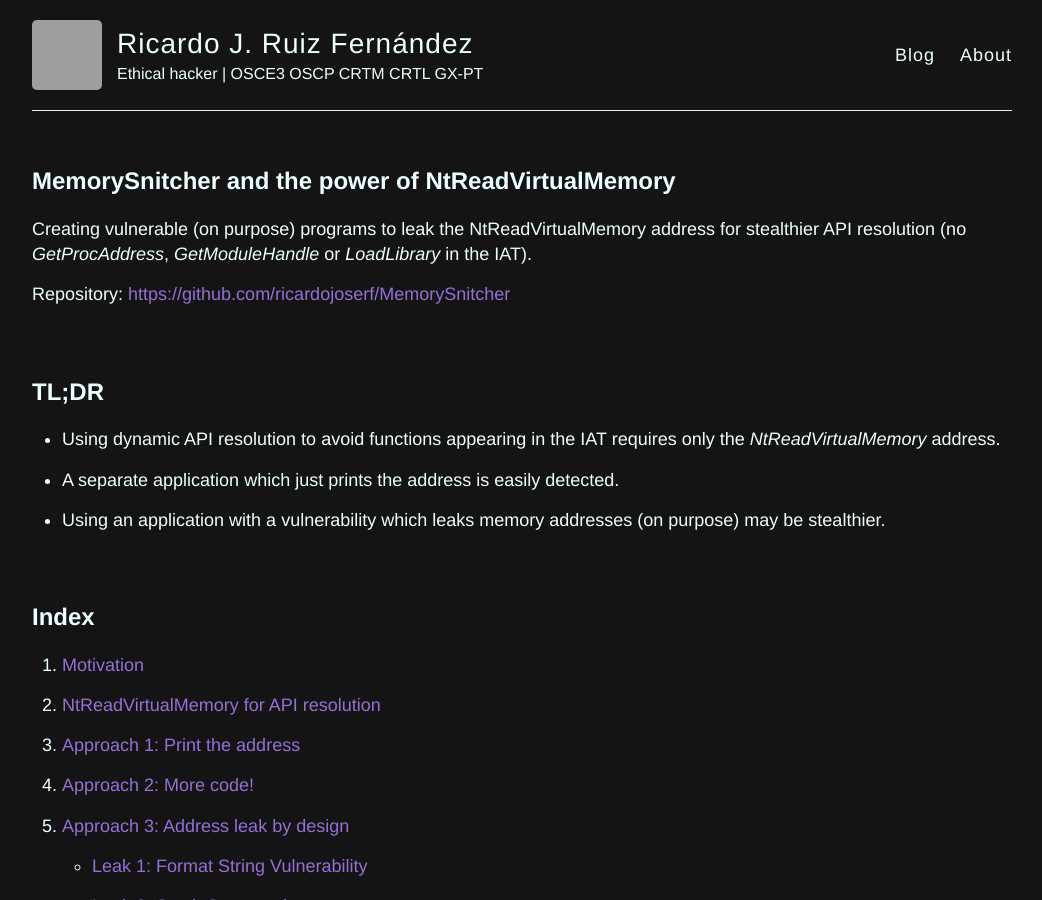
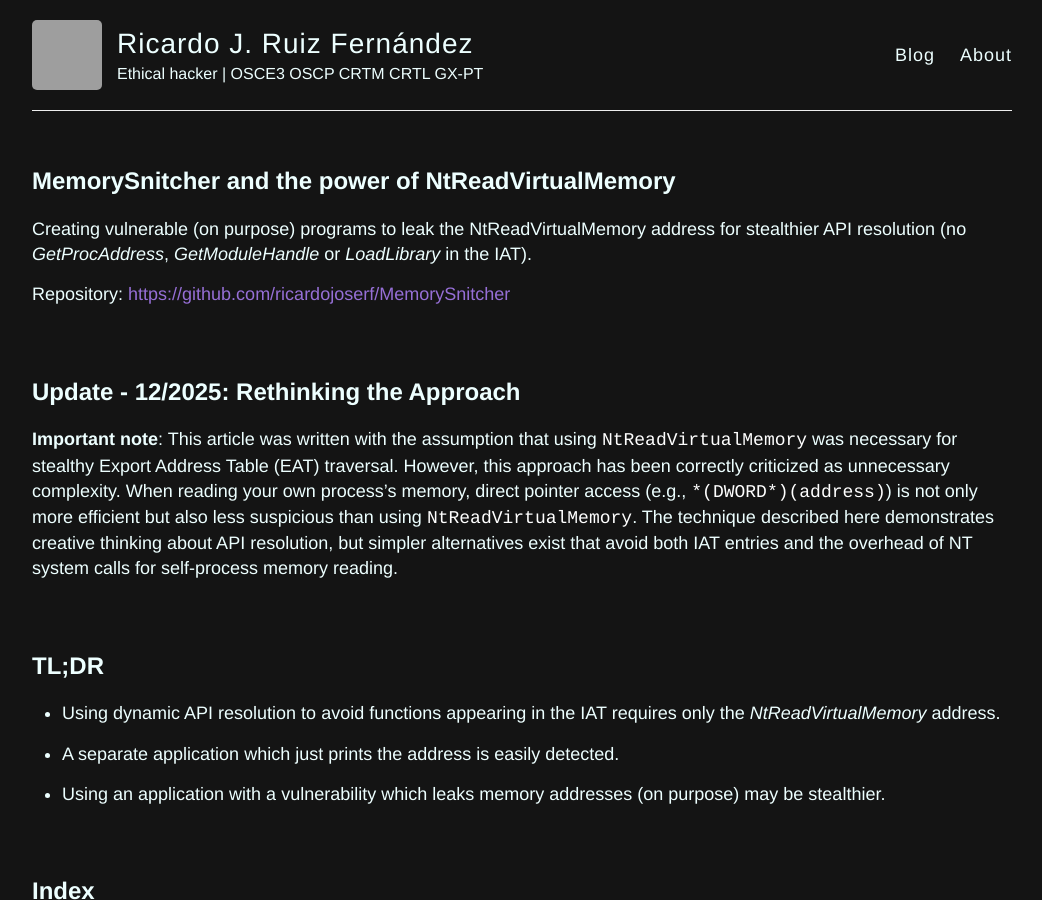
Before and after one commit to ricardojoserf/ricardojoserf.github.io, a Jekyll site: the page built from _posts/2025-7-7-memorysnitcher.md, in a window 1280 px wide and 900 px high. Shown: the whole window, without its empty margins (118-1160 px from the left). Built offline with Jekyll 4.4.1, drawn with Linux system fonts in a browser that asks for light colours; grey boxes are pictures that could not be loaded.

Commit message:
Update 2025-7-7-memorysnitcher.md

```diff
--- a/_posts/2025-7-7-memorysnitcher.md
+++ b/_posts/2025-7-7-memorysnitcher.md
@@ -10,6 +10,13 @@ Creating vulnerable (on purpose) programs to leak the NtReadVirtualMemory addres
 
 
 Repository: [https://github.com/ricardojoserf/MemorySnitcher](https://github.com/ricardojoserf/MemorySnitcher)
+
+<br>
+
+## Update - 12/2025: Rethinking the Approach
+
+**Important note**: This article was written with the assumption that using `NtReadVirtualMemory` was necessary for stealthy Export Address Table (EAT) traversal. However, this approach has been correctly criticized as unnecessary complexity. When reading your own process's memory, direct pointer access (e.g., `*(DWORD*)(address)`) is not only more efficient but also less suspicious than using `NtReadVirtualMemory`. The technique described here demonstrates creative thinking about API resolution, but simpler alternatives exist that avoid both IAT entries and the overhead of NT system calls for self-process memory reading.
+
 
 <br>
 
```
